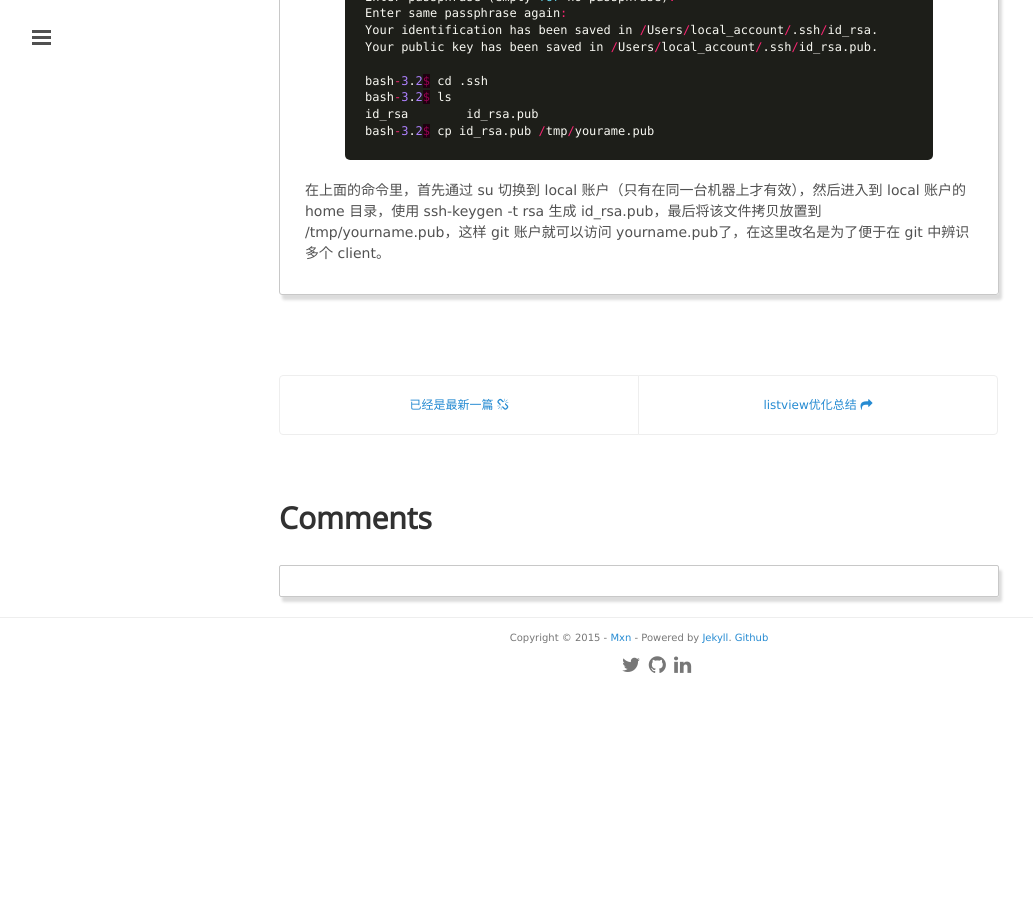
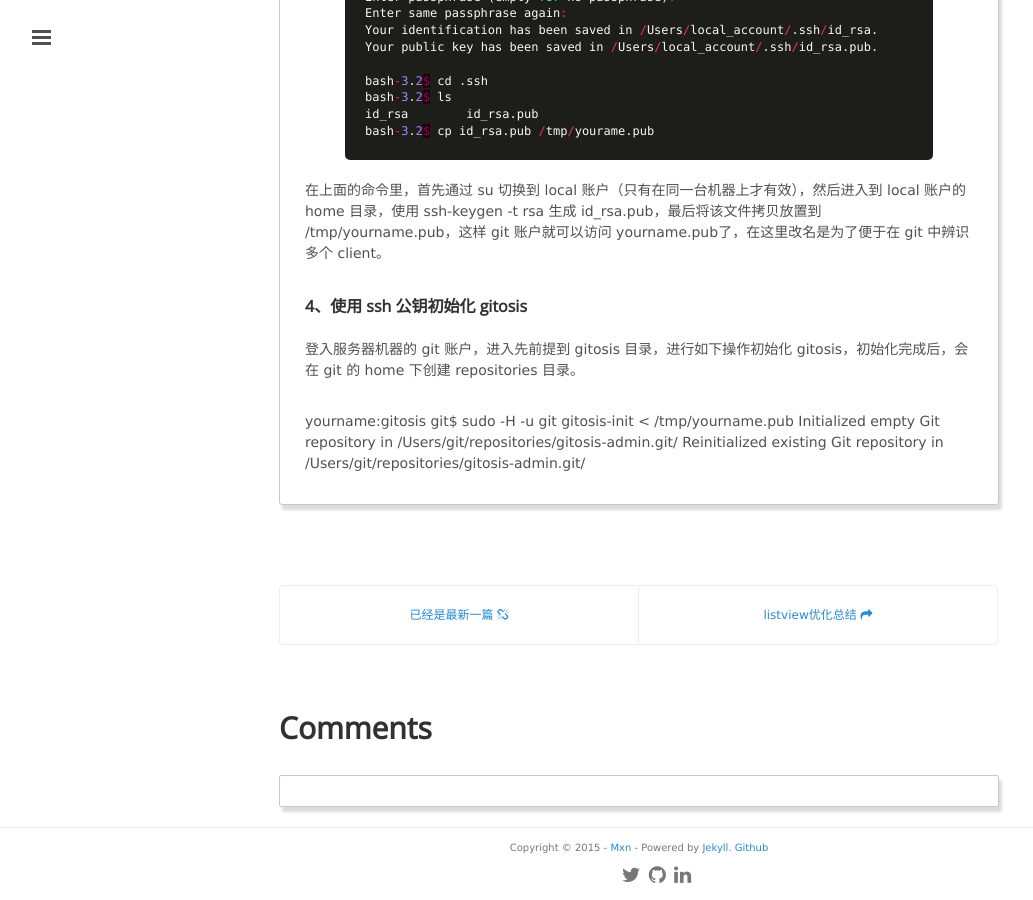
Before and after one commit to mxn21/mxn21.github.io, a Jekyll site: the page built from _posts/2015-5-22-mac下git配置.md, in a window 1280 px wide and 900 px high, scrolled down 1659 px. Shown: the whole window, without its empty margins (1-1034 px from the left). Built offline with Jekyll 4.4.1, drawn with Linux system fonts in a browser that asks for light colours; Markdown is read by kramdown in place of the engine named in the settings; comment, search, counter and statistics services are not loaded; before the commit the page ends 2349 px from its top, so only the background shows below that.

Commit message:
Update 2015-5-22-mac下git配置.md

```diff
--- a/_posts/2015-5-22-mac下git配置.md
+++ b/_posts/2015-5-22-mac下git配置.md
@@ -85,3 +85,10 @@
 {% endhighlight  %}
 
 在上面的命令里，首先通过 su 切换到 local 账户（只有在同一台机器上才有效），然后进入到 local 账户的 home 目录，使用 ssh-keygen -t rsa 生成 id_rsa.pub，最后将该文件拷贝放置到  /tmp/yourname.pub，这样 git 账户就可以访问 yourname.pub了，在这里改名是为了便于在 git 中辨识多个 client。
+
+####4、使用 ssh 公钥初始化 gitosis
+登入服务器机器的 git 账户，进入先前提到 gitosis 目录，进行如下操作初始化 gitosis，初始化完成后，会在 git 的 home 下创建 repositories 目录。
+
+yourname:gitosis git$ sudo -H -u git gitosis-init < /tmp/yourname.pub
+Initialized empty Git repository in /Users/git/repositories/gitosis-admin.git/
+Reinitialized existing Git repository in /Users/git/repositories/gitosis-admin.git/
```
